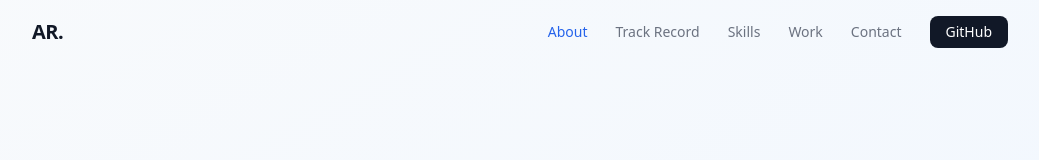
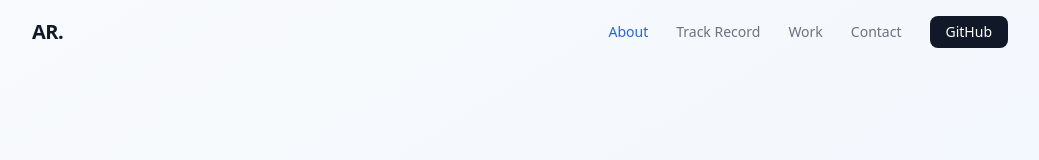
Before and after one commit to AbdurRehman924/Personal-Portfolio, a React (Create React App) app: page / in a window 1280 px wide. Shown: the top 160 px of the page, without its empty margins (120-1159 px from the left). Built offline with nearby package versions, Linux system fonts and the light colour scheme.

Commit message:
refactor: remove Skills section entirely, let the work speak for itself

```diff
--- a/src/App.jsx
+++ b/src/App.jsx
@@ -2,7 +2,6 @@ import Navbar from './components/Navbar';
 import Hero from './components/Hero';
 import About from './components/About';
 import Experience from './components/Experience';
-import Skills from './components/Skills';
 import Projects from './components/Projects';
 import Contact from './components/Contact';
 import Footer from './components/Footer';
@@ -14,7 +13,6 @@ function App() {
       <Hero />
       <About />
       <Experience />
-      <Skills />
       <Projects />
       <Contact />
       <Footer />
--- a/src/components/Navbar.jsx
+++ b/src/components/Navbar.jsx
@@ -1,6 +1,6 @@
 import { useState, useEffect } from 'react';
 
-const links = ['About', 'Track Record', 'Skills', 'Work', 'Contact'];
+const links = ['About', 'Track Record', 'Work', 'Contact'];
 
 const toId = (link) => {
   const map = { 'Work': 'architectural-reference', 'Track Record': 'track-record' };
```
